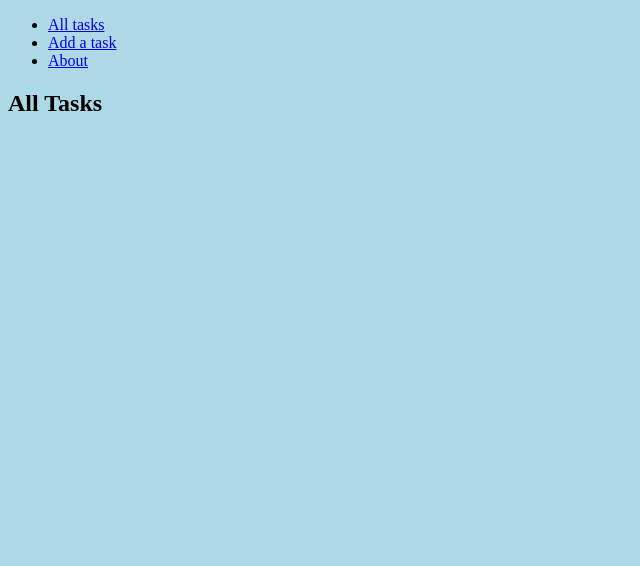
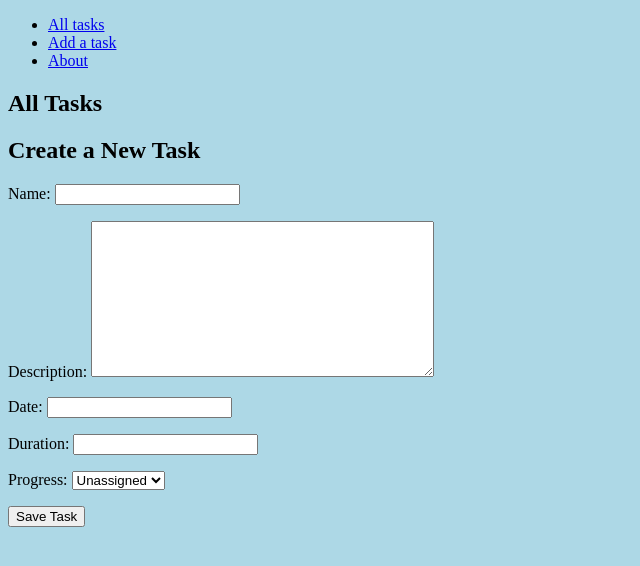
Before and after one commit to EddieC97/Task-Flow, a Django app: page /tasks/ in a window 1280 px wide. Shown: the top 566 px of the page, without its empty margins (0-640 px from the left). Run offline with Django 5.2, Linux system fonts and the light colour scheme; data that the repository does not hold is empty.

Commit message:
add create a new task form in index.html

```diff
--- /dev/null
+++ b/main_app/forms.py
@@ -0,0 +1,7 @@
+from django import forms
+from .models import Task
+
+class TaskForm(forms.ModelForm):
+    class Meta:
+        model = Task
+        fields = ['name', 'description', 'date', 'duration', 'progress']
--- a/main_app/templates/tasks/index.html
+++ b/main_app/templates/tasks/index.html
@@ -14,5 +14,12 @@
         </a>
         {% endfor %}
     </div>
+
+    <h1>Create a New Task</h1>
+    <form method="post" autocomplete="off">
+        {% csrf_token %}
+        {{ task_form.as_p }}
+        <button type="submit">Save Task</button>
+    </form>
 </section>
 {% endblock %}
--- a/main_app/views.py
+++ b/main_app/views.py
@@ -1,6 +1,7 @@
 from django.shortcuts import render
 from django.views.generic.edit import CreateView, UpdateView, DeleteView
 from .models import Task
+from .forms import TaskForm
 from django.http import HttpResponse
 
 
@@ -14,7 +15,8 @@ def about(request):
 
 def task_index(request):
     tasks = Task.objects.all()
-    return render(request, "tasks/index.html", {"tasks": tasks})
+    task_form = TaskForm()
+    return render(request, "tasks/index.html", {"tasks": tasks , "task_form":task_form})
 
 def task_detail(request, task_id):
     task = Task.objects.get(id=task_id)
@@ -31,3 +33,6 @@ class TaskUpdate(UpdateView):
 class TaskDelete(DeleteView):
     model = Task
     success_url= '/tasks/'
+
+    # TODO 1. implement task_index + task_detail as CBV
+    # TODO 2. try-catch block for better error handling
```
